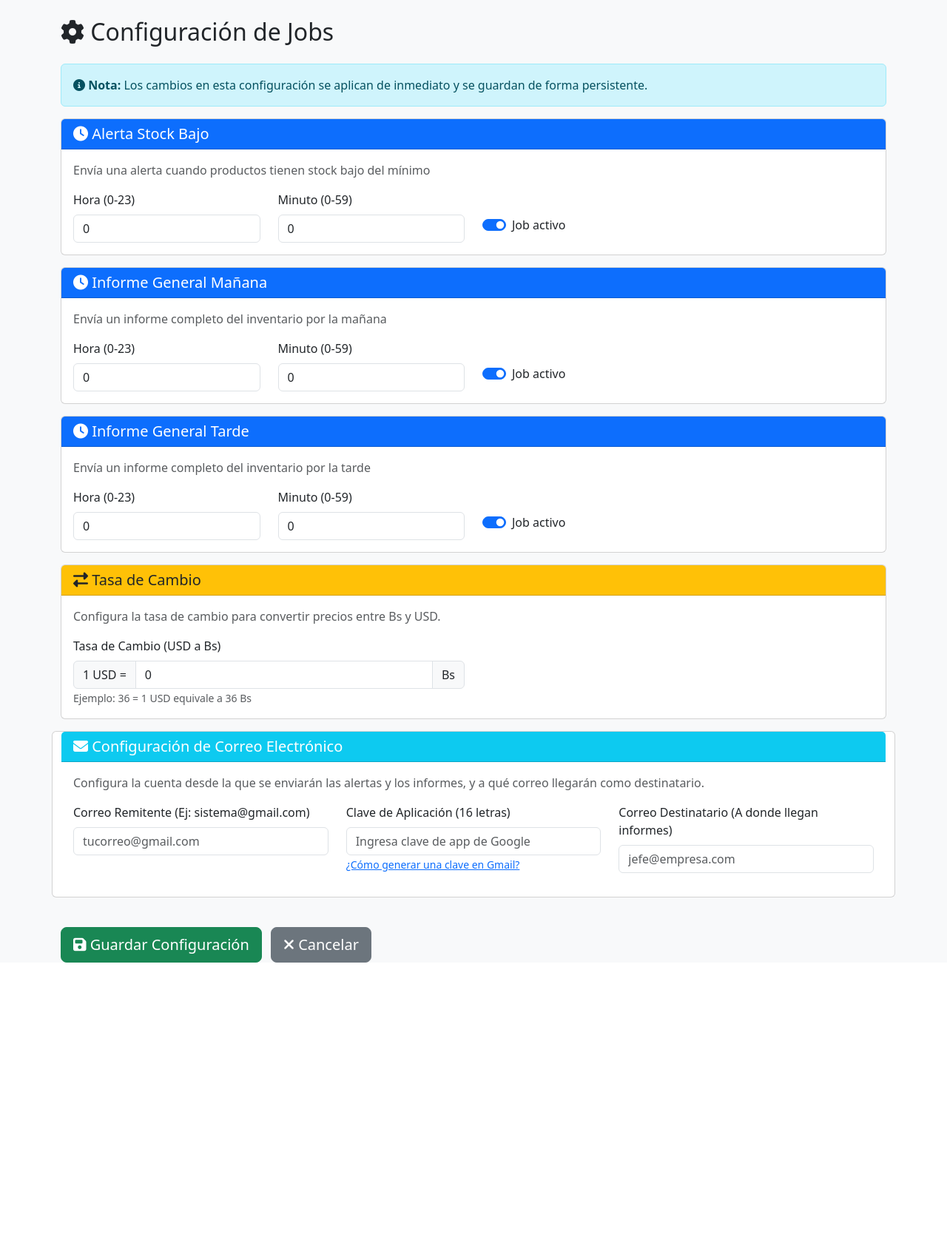
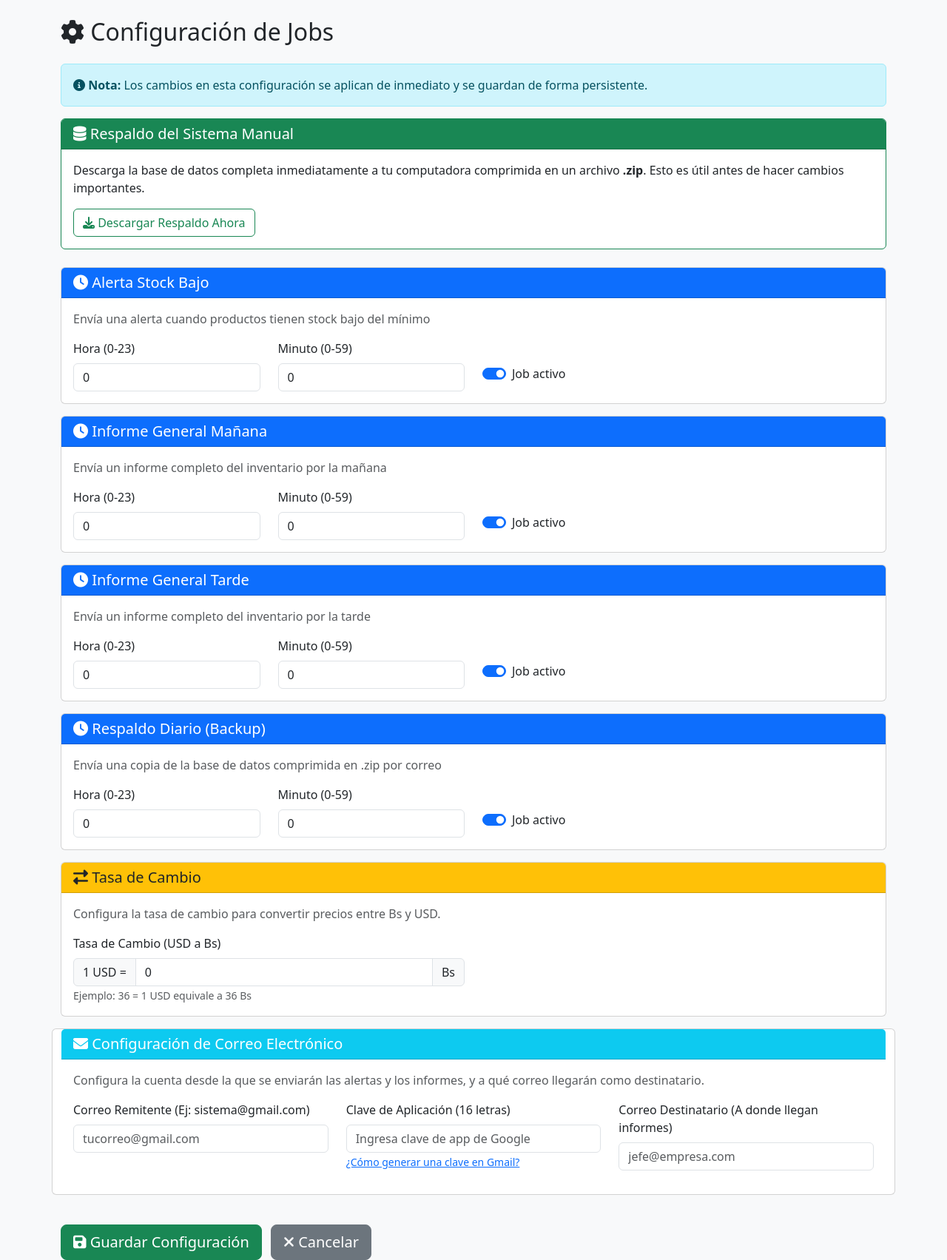
Before and after one commit to ITZ-NANO21-MC/Sistema-de-inventario, a Flask app: page /configuracion in a window 1280 px wide. Shown: the part 56-1759 px from the top of the page at 74% size. Before the commit the page ends 1357 px from the top, so only its background shows below. Run offline with Flask 3, Linux system fonts and the light colour scheme.

Commit message:
Implement automated and manual backups of SQLite database using ZIP files

```diff
--- a/app/__init__.py
+++ b/app/__init__.py
@@ -61,6 +61,19 @@ def create_app(config_class=Config):
                 minute=app.config.get('JOB_INFORME_TARDE_MINUTO', 0)
             )
 
+        # Respaldo diario de base de datos - configurable desde .env
+        if app.config.get('JOB_BACKUP_ACTIVO', True):
+            # Se requiere importar aquí para evitar ciclos si está en otro lado
+            from app.services.alertas import realizar_backup_automatico
+            scheduler.add_job(
+                id='backup_diario',
+                func=realizar_backup_automatico,
+                args=[app],
+                trigger='cron',
+                hour=app.config.get('JOB_BACKUP_HORA', 21), # Default 9:00 PM
+                minute=app.config.get('JOB_BACKUP_MINUTO', 0)
+            )
+
         scheduler.start()
 
     # Registro de blueprints
--- a/app/templates/config/jobs.html
+++ b/app/templates/config/jobs.html
@@ -10,6 +10,20 @@
         <div class="alert alert-info">
             <i class="fas fa-info-circle"></i>
             <strong>Nota:</strong> Los cambios en esta configuración se aplican de inmediato y se guardan de forma persistente.
+        </div>
+
+        <div class="card mb-4 border-success">
+            <div class="card-header bg-success text-white">
+                <h5 class="mb-0">
+                    <i class="fas fa-database"></i> Respaldo del Sistema Manual
+                </h5>
+            </div>
+            <div class="card-body">
+                <p>Descarga la base de datos completa inmediatamente a tu computadora comprimida en un archivo <strong>.zip</strong>. Esto es útil antes de hacer cambios importantes.</p>
+                <a href="{{ url_for('config.backup_manual') }}" class="btn btn-outline-success">
+                    <i class="fas fa-download"></i> Descargar Respaldo Ahora
+                </a>
+            </div>
         </div>
 
         <form action="{{ url_for('config.actualizar_jobs') }}" method="POST">
--- a/app/views/config_routes.py
+++ b/app/views/config_routes.py
@@ -22,6 +22,11 @@ JOBS_CONFIG = {
         'nombre': 'Informe General Tarde',
         'prefix': 'JOB_INFORME_TARDE',
         'descripcion': 'Envía un informe completo del inventario por la tarde'
+    },
+    'backup_diario': {
+        'nombre': 'Respaldo Diario (Backup)',
+        'prefix': 'JOB_BACKUP',
+        'descripcion': 'Envía una copia de la base de datos comprimida en .zip por correo'
     }
 }
 
@@ -60,7 +65,7 @@ def actualizar_jobs():
     """Guarda la configuración en archivo .env."""
     env_path = os.path.join(os.path.dirname(os.path.dirname(os.path.dirname(__file__))), '.env')
 
-    jobs_to_update = ['alerta_stock_diaria', 'informe_general_manana', 'informe_general_tarde']
+    jobs_to_update = ['alerta_stock_diaria', 'informe_general_manana', 'informe_general_tarde', 'backup_diario']
 
     scheduler = current_app.extensions.get('scheduler')
 
@@ -93,8 +98,15 @@ def actualizar_jobs():
                     scheduler.reschedule_job(job_id, trigger='cron', hour=int(hora), minute=int(minuto))
                 else:
                     # Si no existe, lo agregamos llamando a la función correspondiente
-                    from app.services.alertas import verificar_stock_y_notificar, generar_informe_general
-                    func = verificar_stock_y_notificar if job_id == 'alerta_stock_diaria' else generar_informe_general
+                    from app.services.alertas import verificar_stock_y_notificar, generar_informe_general, realizar_backup_automatico
+
+                    if job_id == 'alerta_stock_diaria':
+                        func = verificar_stock_y_notificar
+                    elif job_id == 'backup_diario':
+                        func = realizar_backup_automatico
+                    else:
+                        func = generar_informe_general
+
                     scheduler.add_job(
                         id=job_id,
                         func=func,
@@ -182,3 +194,40 @@ def update_env_value(env_path, key, value):
 
     with open(env_path, 'w') as f:
         f.writelines(lines)
+
+@config_bp.route('/configuracion/backup-manual')
+def backup_manual():
+    """Ruta para descargar la base de datos comprimida en .zip manualmente"""
+    import zipfile
+    import io
+    from datetime import datetime
+    from flask import send_file
+
+    db_uri = current_app.config.get('SQLALCHEMY_DATABASE_URI', '')
+    if not db_uri.startswith('sqlite:///'):
+        flash('El backup manual solo está disponible para bases de datos SQLite locales.', 'danger')
+        return redirect(url_for('config.panel'))
+
+    db_path = db_uri.replace('sqlite:///', '')
+    if not os.path.isabs(db_path):
+        db_path = os.path.join(current_app.instance_path, db_path)
+
+    if not os.path.exists(db_path):
+        flash('No se encontró el archivo de base de datos.', 'danger')
+        return redirect(url_for('config.panel'))
+
+    fecha_str = datetime.now().strftime("%Y-%m-%d_%H-%M-%S")
+    zip_filename = f"respaldo_inventario_{fecha_str}.zip"
+
+    mem_zip = io.BytesIO()
+    with zipfile.ZipFile(mem_zip, mode='w', compression=zipfile.ZIP_DEFLATED) as zf:
+        zf.write(db_path, arcname=f"inventario_{fecha_str}.db")
+
+    mem_zip.seek(0)
+
+    return send_file(
+        mem_zip,
+        mimetype='application/zip',
+        as_attachment=True,
+        download_name=zip_filename
+    )
```
Also changed, not shown: app/services/alertas.py (+59 -0 lines).
